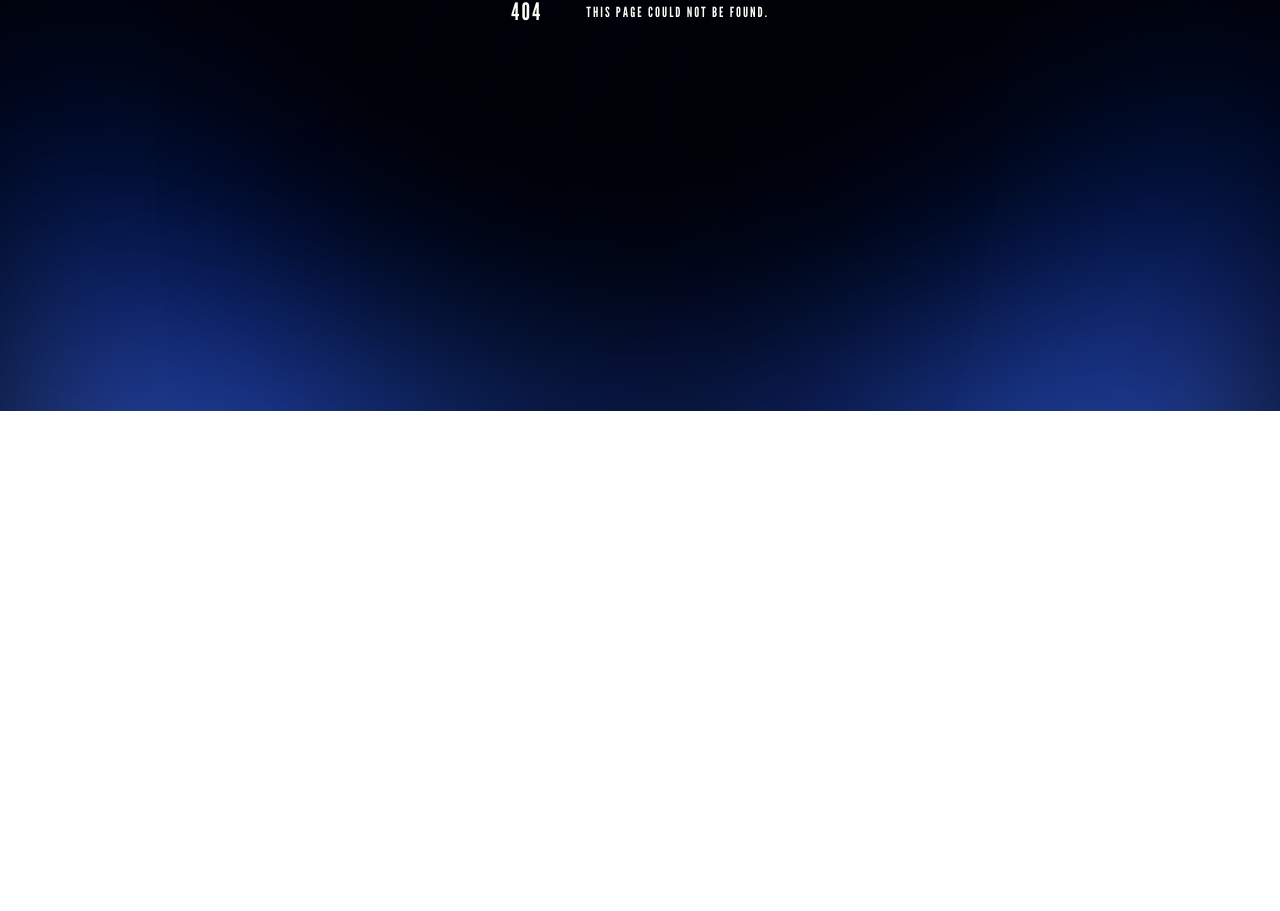
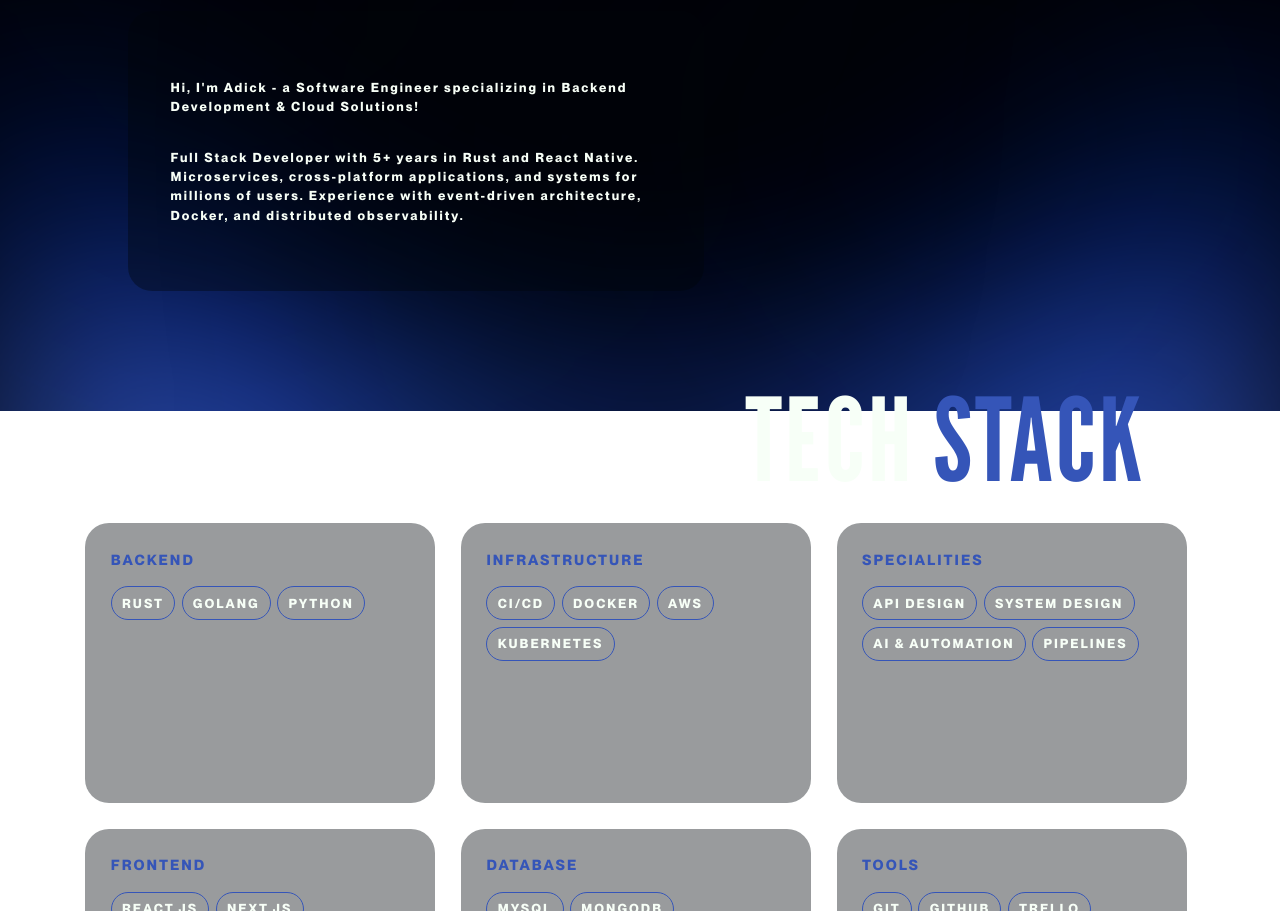
Before and after one commit to AdickRinconesM133/Portfolio, a Next.js app: page /about in a window 1280 px wide. Before the commit this address had no page. Shown: the part 389-1300 px from the top of the page. Before the commit the page ends 800 px from the top, so only its background shows below. Built offline with nearby package versions, Linux system fonts and the light colour scheme.

Commit message:
Implement About page and AboutStack component

```diff
--- /dev/null
+++ b/app/about/components/AboutHero.tsx
@@ -0,0 +1,19 @@
+import { Card } from "@/app/components/card";
+
+export const AboutHero = () => {
+    return (
+        <div className="flex flex-col w-full">
+            <div className="mt-[18.06dvh] ml-[10.63dvw] margin-right">
+                <p className="text-accent text-xl">ABOUT ME</p>
+                <h2 className="mt-[4dvh]">ADICK <span className="text-accent">RINCONES</span></h2>
+                <p className="text-accent text-xl mt-[4dvh]">LET'S BUILD SOMETHING THAT MATTERS</p>
+            </div>
+            <div className="ml-[6.67dvw] margin-right mt-[4dvh]">
+                <Card width="45dvw" height="35dvh">
+                    <p className="text-[0.8rem] margin-left mr-[3.33dvw]">Hi, I'm Adick - a Software Engineer specializing in Backend Development & Cloud Solutions!</p>
+                    <p className="text-[0.8rem] mt-[4dvh] margin-left mr-[3.33dvw]">Full Stack Developer with 5+ years in Rust and React Native. Microservices, cross-platform applications, and systems for millions of users. Experience with event-driven architecture, Docker, and distributed observability.</p>
+                </Card>
+            </div>
+        </div>
+    );
+}
--- /dev/null
+++ b/app/about/components/AboutStack.tsx
@@ -0,0 +1,62 @@
+import { Card } from "@/app/components/card";
+
+export const AboutStack = () => {
+    const skillCategories = [
+        {
+            title: "BACKEND",
+            skills: ["RUST", "GOLANG", "PYTHON"]
+        },
+        {
+            title: "INFRASTRUCTURE",
+            skills: ["CI/CD", "DOCKER", "AWS", "KUBERNETES"]
+        },
+        {
+            title: "SPECIALITIES",
+            skills: ["API DESIGN", "SYSTEM DESIGN", "AI & AUTOMATION", "PIPELINES"]
+        },
+        {
+            title: "FRONTEND",
+            skills: ["REACT.JS", "NEXT.JS", "TYPESCRIPT"]
+        },
+        {
+            title: "DATABASE",
+            skills: ["MYSQL", "MONGODB", "POSTGRESQL"]
+        },
+        {
+            title: "TOOLS",
+            skills: ["GIT", "GITHUB", "TRELLO", "FIGMA"]
+        }
+    ];
+
+    return (
+        <div className="flex w-full flex-col pb-[6dvh]">
+            <div className="margin-top margin-left margin-right">
+                <h2 className="text-right mt-[4dvh] mb-[4dvh]">TECH <span className="text-accent">STACK</span></h2>
+
+                <div className="grid grid-cols-1 md:grid-cols-2 lg:grid-cols-3 gap-[2dvw]">
+                    {skillCategories.map((category, index) => (
+                        <Card
+                            key={index}
+                            width="100%"
+                            height="35dvh"
+                        >
+                            <div className="p-[2dvw] flex flex-col h-full">
+                                <p className="text-[0.9rem] text-accent mb-[2dvh]">{category.title}</p>
+                                <div className="flex flex-wrap gap-[0.5dvw]">
+                                    {category.skills.map((skill, skillIndex) => (
+                                        <p
+                                            key={skillIndex}
+                                            className="text-[0.8rem]! border border-accent rounded-full px-[0.8vw] py-[0.8vh] w-fit"
+                                        >
+                                            {skill}
+                                        </p>
+                                    ))}
+                                </div>
+                            </div>
+                        </Card>
+                    ))}
+                </div>
+            </div>
+        </div>
+    )
+}
--- /dev/null
+++ b/app/about/components/index.tsx
@@ -0,0 +1,2 @@
+export * from "./AboutHero";
+export * from "./AboutStack";
--- /dev/null
+++ b/app/about/page.tsx
@@ -0,0 +1,13 @@
+import { AboutHero, AboutStack } from "./components";
+import { Contact, Footer } from "@/app/components";
+
+export default function AboutPage() {
+    return (
+        <div className="w-full">
+            <AboutHero />
+            <AboutStack />
+            <Contact />
+            <Footer />
+        </div>
+    );
+}
--- a/app/components/About.tsx
+++ b/app/components/About.tsx
@@ -1,3 +1,4 @@
+import Link from "next/link";
 import { Card } from "./card";
 import Image from "next/image";
 
@@ -10,7 +11,9 @@ export const About = () => {
                     <h2 className="mt-[4dvh]">ADICK <span className="text-accent">RINCONES</span></h2>
                     <p className="text-accent text-xl mt-[4dvh]">LET'S BUILD SOMETHING THAT MATTERS</p>
                     <p className="text-[0.8rem] mt-[4dvh]">Software Engineer specializing in Backend Development and Cloud Solutions. Focused on building robust, scalable systems that transform complex business needs into reliable, high-performance applications.</p>
-                    <p className="mt-[4dvh] text-[0.8rem]! border border-accent rounded-full px-[0.8vw] py-[0.8vh] w-fit">LEARN MORE ABOUT ME</p>
+                    <Link href="/about">
+                        <p className="mt-[4dvh] text-[0.8rem]! border border-accent rounded-full px-[0.8vw] py-[0.8vh] w-fit">LEARN MORE ABOUT ME</p>
+                    </Link>
                     <div className="flex flex-wrap justify-start gap-x-[1.75dvw] mt-[4dvh]">
                         <a href="https://linkedin.com/in/adickrincones/" target="_blank" rel="noopener noreferrer" className="flex-center w-[4.1dvw] h-[4.1dvw] rounded-full border-foreground border">
                             <Image
```
